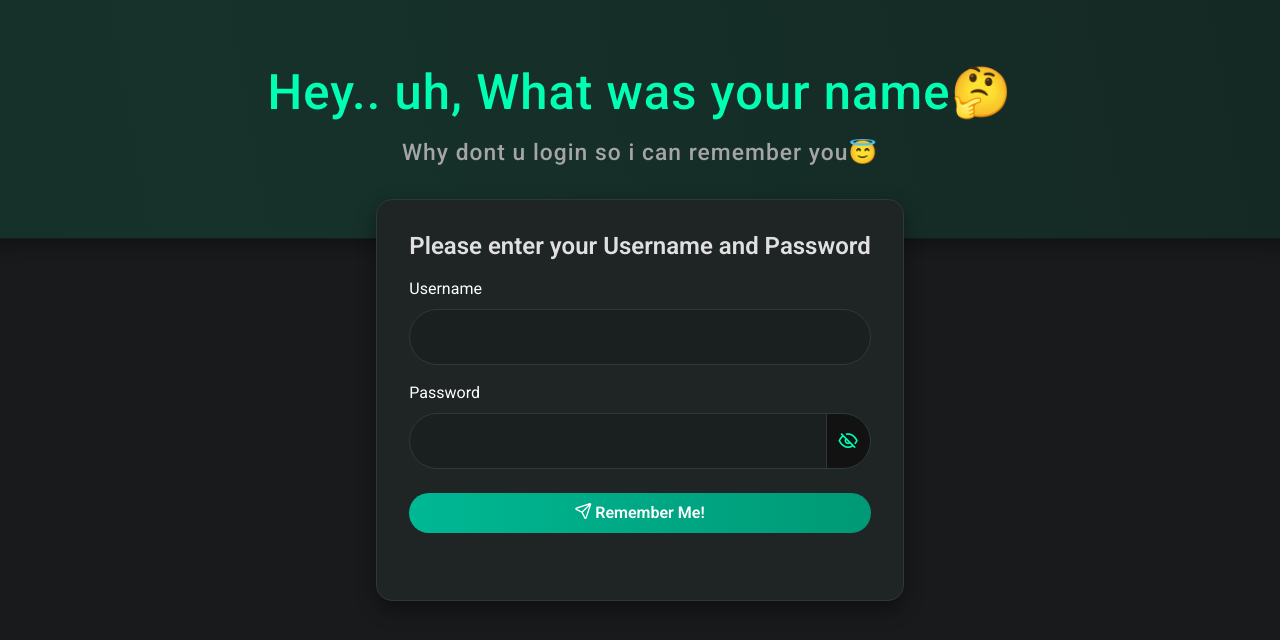
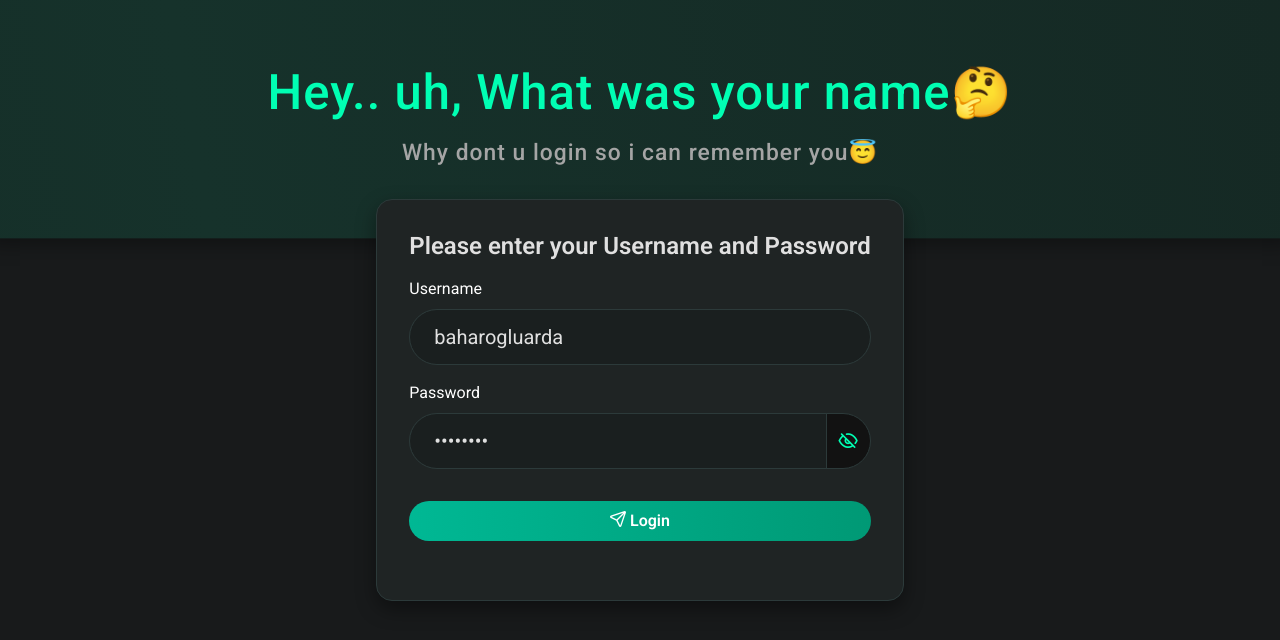
Before and after one commit to baharogluarda/auth-js-practice, a Next.js app: page / in a window 1280 px wide. Shown: the top 640 px of the page. Built offline with nearby package versions, Linux system fonts and the light colour scheme.

Commit message:
api integration

```diff
--- a/package.json
+++ b/package.json
@@ -10,6 +10,7 @@
   },
   "dependencies": {
     "bootstrap": "^5.3.8",
+    "jsonwebtoken": "^9.0.2",
     "next": "16.0.1",
     "next-auth": "^5.0.0-beta.30",
     "primeicons": "^7.0.0",
--- /dev/null
+++ b/src/actions/auth-actions.js
@@ -0,0 +1,35 @@
+"use server";
+import { signIn, signOut } from "@/auth";
+import { AuthSchema } from "@/helpers/auth-schema";
+import {
+  convertFormDataToJSON,
+  response,
+  transformYupErrors,
+  YupValidationError,
+} from "@/helpers/form-validation";
+import { AuthError } from "next-auth";
+
+export const loginAction = async (prevState, formData) => {
+  const fields = convertFormDataToJSON(formData);
+
+  try {
+    AuthSchema.validateSync(fields, { abortEarly: false });
+
+    await signIn("credentials", fields);
+    // auth.js dosyasindaki, provider altindaki authorize methoduna gider.
+    // Eger login basarili ise kullanici giris yapmis olur
+    // login basarili degise bu satirda hata firlatilir.
+  } catch (err) {
+    if (err instanceof YupValidationError) {
+      return transformYupErrors(err.inner, fields);
+    } else if (err instanceof AuthError) {
+      return response(false, fields, "Invalid credentials");
+    }
+
+    throw err;
+  }
+};
+
+export const logoutAction = async (redirectTo = "/") => {
+  await signOut({ redirectTo });
+};
--- a/src/auth.js
+++ b/src/auth.js
@@ -1,17 +1,26 @@
 import NextAuth from "next-auth";
 import Credentials from "next-auth/providers/credentials";
+import { login } from "./services/auth-service";
 
 const config = {
   providers: [
     Credentials({
-      credentials: {
-        username: { label: "Username" },
-        password: { label: "Password", type: "password" },
-      },
-      async authorize({ request }) {
-        const response = await fetch(request);
-        if (!response.ok) return null;
-        return (await response.json()) ?? null;
+      authorize: async (credentials) => {
+        // bu method dan donecek data userSession i olusturur
+        const res = await login(credentials);
+        const data = await res.json();
+
+        if (!res.ok) {
+          return null; // login basarili degilse null dondurur
+        }
+
+        const payload = {
+          user: { ...data },
+          accessToken: data.token, // API'den gelen JWT
+        };
+        delete payload.user.token;
+
+        return payload;
       },
     }),
   ],
--- /dev/null
+++ b/src/components/login-form/form-section.jsx
@@ -0,0 +1,29 @@
+import TextInput from "../form-fields/text-input";
+import { PasswordInput } from "../form-fields/password-input";
+import { SubmitButton } from "../form-fields/submit-button";
+import { initialState } from "@/helpers/form-validation";
+import { useActionState } from "react";
+import { Form } from "react-bootstrap";
+import { loginAction } from "@/actions/auth-actions";
+
+export const FormSection = () => {
+  const [state, formAction] = useActionState(loginAction, initialState);
+
+  return (
+    <Form action={formAction}>
+      <TextInput
+        label="Username"
+        name="username"
+        error={state?.errors?.username}
+        defaultValue={state.data.username ?? "baharogluarda"}
+      />
+      <PasswordInput
+        label="Password"
+        name="password"
+        error={state?.errors?.password}
+        defaultValue={state.data.password ?? "a1R2d3A4"}
+      />
+      <SubmitButton title="Login" />
+    </Form>
+  );
+};
--- a/src/components/login-form/login-form.jsx
+++ b/src/components/login-form/login-form.jsx
@@ -1,13 +1,11 @@
 "use client";
 import React from "react";
-import { Card, Col, Container, Form, Row } from "react-bootstrap";
+import { Card, Col, Container, Row } from "react-bootstrap";
 import "./login-form.scss";
-import TextInput from "../form-fields/text-input";
-import { PasswordInput } from "../form-fields/password-input";
-import { SubmitButton } from "../form-fields/submit-button";
 import { loginFormTitle } from "@/helpers/config";
+import { FormSection } from "./form-section";
 
-export const LoginForm = ({ children }) => {
+export const LoginForm = () => {
   return (
     <Container className="login-form">
       <Row className="justify-content-center">
@@ -15,22 +13,7 @@ export const LoginForm = ({ children }) => {
           <Card>
             <Card.Body>
               <h4 className="mb-3">{loginFormTitle}</h4>
-
-              <Form>
-                <TextInput
-                  label="Username"
-                  name="username"
-                  error=""
-                  defaultValue=""
-                />
-                <PasswordInput
-                  label="Password"
-                  name="password"
-                  error=""
-                  defaultValue=""
-                />
-                <SubmitButton className="mt-2 w-100" title="Remember Me!" />
-              </Form>
+              <FormSection />
             </Card.Body>
           </Card>
         </Col>
--- a/src/components/login-form/login-form.scss
+++ b/src/components/login-form/login-form.scss
@@ -44,7 +44,7 @@
           border-radius: 50px;
           padding: 0.75rem 1.5rem;
           border: 1px solid v.$border-color;
-          background-color: darken(v.$card-bg, 2%);
+          background-color: v.$input-bg;
           color: v.$text-color;
           transition: all v.$transition-fast;
 
--- /dev/null
+++ b/src/helpers/auth-schema.js
@@ -0,0 +1,6 @@
+import * as Yup from "yup";
+
+export const AuthSchema = Yup.object({
+  username: Yup.string().required("Username is required"),
+  password: Yup.string().required("Password is required"),
+});
--- a/src/helpers/config.js
+++ b/src/helpers/config.js
@@ -1,8 +1,11 @@
-export const appConfig = {};
+export const apiURL = "https://mycampusmates.com/app";
+
+export const LOGIN_API_ROUTE = `${apiURL}/auth/login`;
 
 export const header = {
   title: "Hey.. uh, What was your name🤔",
   subtitle: "Why dont u login so i can remember you😇",
 };
 
+
 export const loginFormTitle = "Please enter your Username and Password";
--- /dev/null
+++ b/src/helpers/form-validation.js
@@ -0,0 +1,23 @@
+export { ValidationError as YupValidationError } from "yup";
+
+export const convertFormDataToJSON = (formData) => {
+  return Object.fromEntries(formData);
+};
+
+export const response = (ok, data, message, errors) => {
+  return {
+    ok,
+    data,
+    message,
+    errors,
+  };
+};
+
+export const initialState = response(false, {}, "", {});
+
+export const transformYupErrors = (errors, data) => {
+  const errObject = {};
+  errors.forEach((error) => (errObject[error.path] = error.message));
+
+  return response(false, data, "", errObject);
+};
--- /dev/null
+++ b/src/services/auth-service.js
@@ -0,0 +1,11 @@
+import { LOGIN_API_ROUTE } from "@/helpers/config";
+
+export const login = (payload) => {
+  return fetch(LOGIN_API_ROUTE, {
+    method: "POST",
+    headers: {
+      "Content-Type": "application/json",
+    },
+    body: JSON.stringify(payload),
+  });
+};
--- a/src/styles/_variables.scss
+++ b/src/styles/_variables.scss
@@ -5,6 +5,7 @@ $accent-color: #00ffb3;
 $secondary-color: #121212;
 $background-color: #181a1b;
 $card-bg: #1f2424;
+$input-bg: #1a1f1f;
 $border-color: #2c3a3a;
 $text-color: #e0e0e0;
 $text-muted: #a5a5a5;
```
Also changed, not shown: 1 other file (tests, documents, lock files or other folders).
